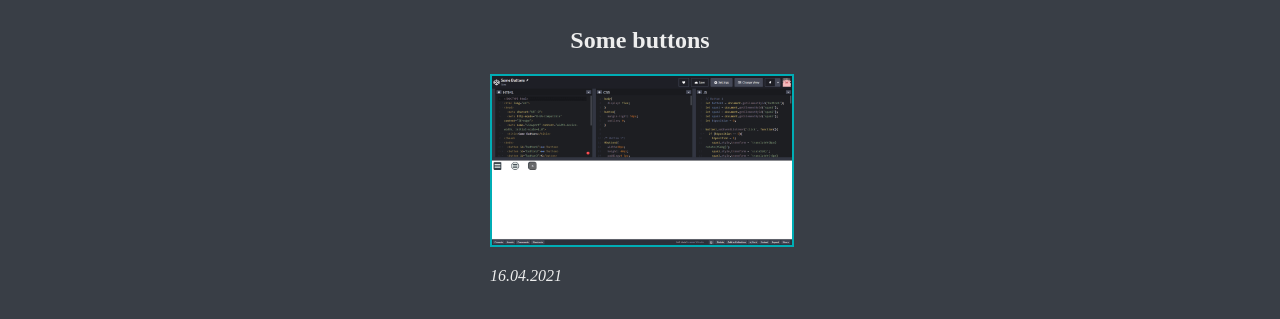
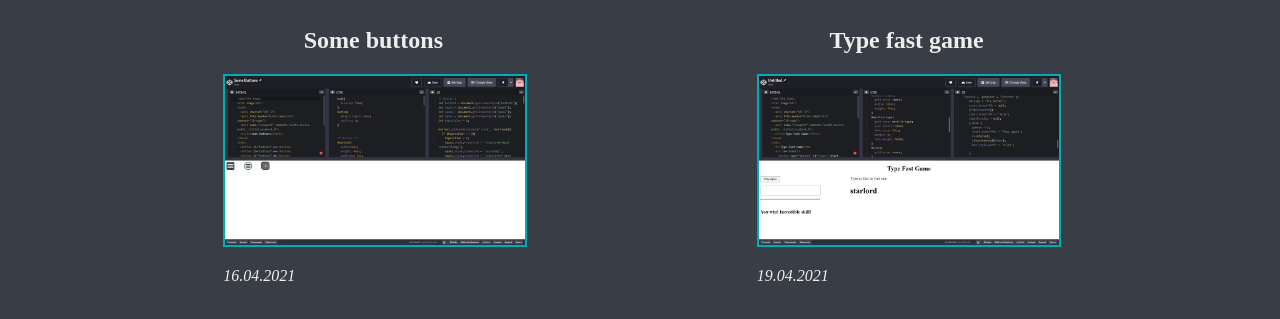
Before and after one commit to fudzi9nine/dailychallenge, a plain HTML site: page index.html in a window 1280 px wide. Shown: the part 103-422 px from the top of the page. Drawn offline with Linux system fonts and the light colour scheme.

Commit message:
add Type fast game

```diff
--- a/index.html
+++ b/index.html
@@ -17,6 +17,13 @@
             </a>
             <p class="project__date">16.04.2021</p>
         </div>
+        <div class="project">
+            <h2 class="project__name">Type fast game</h2>
+            <a class="project__inner" href="https://codepen.io/fudzi9/pen/LYxBZML" target="_blank">
+                <img class="project__img" src="img/project2.png" alt="Some buttons">
+            </a>
+            <p class="project__date">19.04.2021</p>
+        </div>
     </div>
 </body>
 </html>
```
Also changed, not shown: img/project2.png (added).
